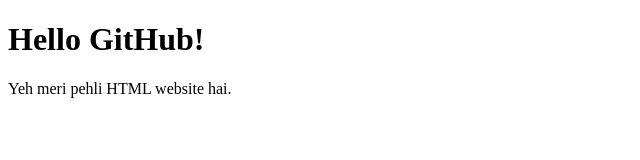
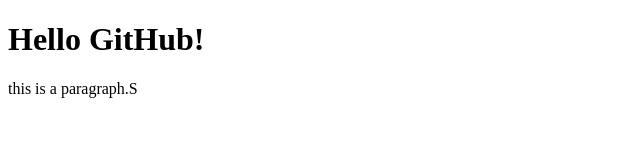
Before and after one commit to mahnoorcodedev/html-learning, a plain HTML site: page index.html in a window 1280 px wide. Shown: the whole page, without its empty margins (0-640 px from the left). Drawn offline with Linux system fonts and the light colour scheme.

Commit message:
first push

```diff
--- a/index.html
+++ b/index.html
@@ -7,6 +7,6 @@
 </head>
 <body>
     <h1>Hello GitHub!</h1>
-    <p>Yeh meri pehli HTML website hai.</p>
+    <p>this is a paragraph.S</p>
 </body>
 </html>
```
